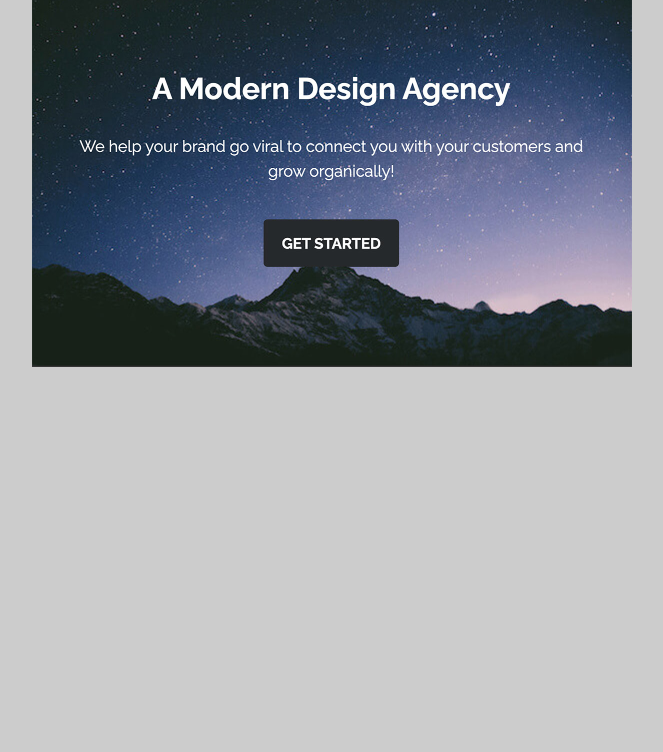
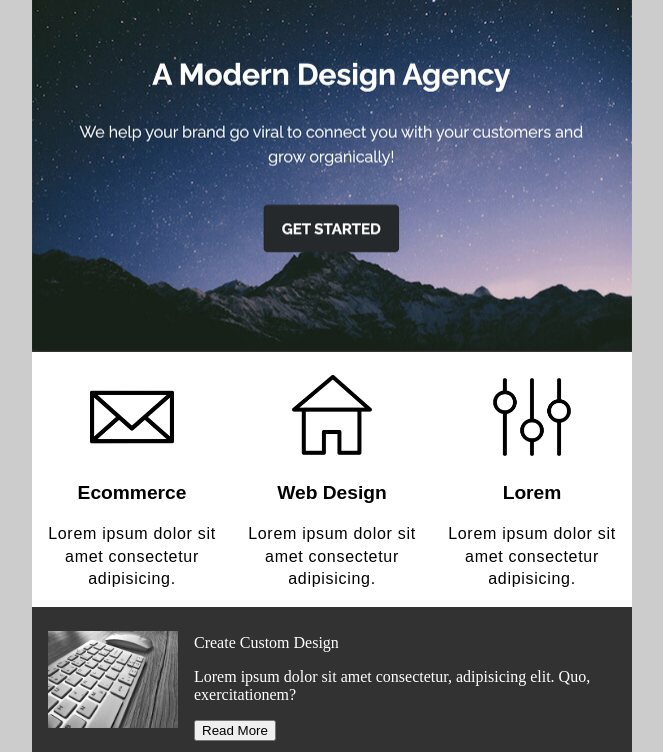
Before and after one commit to MariusZebrauskas/html-email, a plain HTML site: page index.html in a window 1280 px wide. Shown: the part 103-855 px from the top of the page, without its empty margins (308-971 px from the left). Before the commit the page ends 800 px from the top, so only its background shows below. Drawn offline with Linux system fonts and the light colour scheme.

Commit message:
more data

```diff
--- a/index.html
+++ b/index.html
@@ -44,8 +44,39 @@
         justify-content: center;
         align-items: center;
       }
+      .position-midle {
+        max-width: 600px;
+        margin: 0 auto;
+      }
+      .center-col {
+        display: flex;
+        justify-content: center;
+        align-items: center;
+        flex-direction: column;
+      }
+      .three-cols {
+        display: flex;
+        justify-content: center;
+        align-items: center;
+        width: 100%;
+        max-width: 600px;
+
+        margin: 1rem 0;
+
+        font-family: sans-serif;
+        margin: 0 auto;
+      }
+
       @media only screen and (max-width: 400px) {
         .two-columns {
+          flex-direction: column;
+        }
+        .three-cols img {
+          width: 100px;
+        }
+      }
+      @media only screen and (max-width: 700px) {
+        .three-cols {
           flex-direction: column;
         }
       }
@@ -69,6 +100,7 @@
                     <td>
                       <a href="https://www.developer-js.com">
                         <img
+                          width="130"
                           src="img/modern.jpg"
                           width="180"
                           title="Modern logo"
@@ -79,7 +111,7 @@
                   </tr>
                 </table>
                 <!-- icons -->
-                <table >
+                <table>
                   <tr>
                     <td>
                       <a href="https://www.developer-js.com">
@@ -114,8 +146,79 @@
         </td>
       </tr>
       <!-- THREE COLUMN SECTION -->
+      <tr>
+        <td>
+          <table width="100%">
+            <tr style="background: #ffffff" class="three-cols">
+              <!-- 1 -->
+              <td align="center" valign="center">
+                <img width="130" src="img/email.png" alt="" />
+                <p style="font-weight: bold; font-size: 1.2rem; margin-top: 0">Ecommerce</p>
+                <p
+                  style="
+                    text-align: center;
+                    font-size: 1rem;
+                    line-height: 1.4;
+                    letter-spacing: 0.7px;
+                  "
+                >
+                  Lorem ipsum dolor sit amet consectetur adipisicing.
+                </p>
+              </td>
+              <!-- 2 -->
+              <td align="center" valign="center">
+                <img width="130" src="img/home.png" alt="" />
+                <p style="font-weight: bold; font-size: 1.2rem; margin-top: 0">Web Design</p>
+                <p
+                  style="
+                    text-align: center;
+                    font-size: 1rem;
+                    line-height: 1.4;
+                    letter-spacing: 0.7px;
+                  "
+                >
+                  Lorem ipsum dolor sit amet consectetur adipisicing.
+                </p>
+              </td>
+              <!-- 3 -->
+              <td align="center" valign="center">
+                <img width="130" src="img/settings.png" alt="" />
+                <p style="font-weight: bold; font-size: 1.2rem; margin-top: 0">Lorem</p>
+                <p
+                  style="
+                    text-align: center;
+                    font-size: 1rem;
+                    line-height: 1.4;
+                    letter-spacing: 0.7px;
+                  "
+                >
+                  Lorem ipsum dolor sit amet consectetur adipisicing.
+                </p>
+              </td>
+            </tr>
+          </table>
+        </td>
+      </tr>
 
       <!-- TWO COLUMN SECTION -->
+      <tr>
+        <td>
+          <table style="width: 100%; ">
+            <tr style="background:#323232; color:#ffffff;" class="center position-midle">
+              <td>
+                <img style="padding: 1.5rem 1rem" src="/img/keyboard.jpg" width="130" alt="" />
+              </td>
+              <td  >
+                <p>Create Custom Design</p>
+                <p>
+                  Lorem ipsum dolor sit amet consectetur, adipisicing elit. Quo, exercitationem?
+                </p>
+                <button>Read More</button>
+              </td>
+            </tr>
+          </table>
+        </td>
+      </tr>
 
       <!-- TITLE, TEXT & BUTTON -->
 
```
